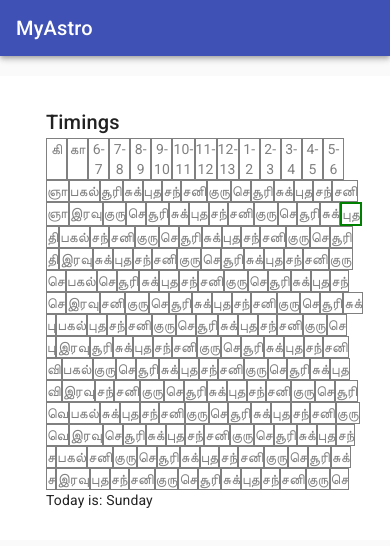
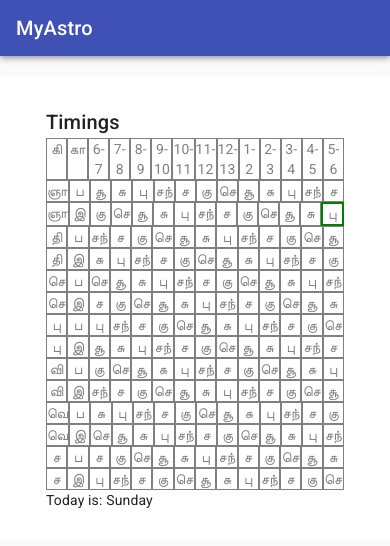
Before and after one commit to chivalrykarthik/myastro, a React (Create React App) app: page / in a window 390 px wide. Shown: the top 546 px of the page. Built offline with nearby package versions, Linux system fonts and the light colour scheme.

Commit message:
Added responsive text

```diff
--- a/src/GridCmp.js
+++ b/src/GridCmp.js
@@ -5,6 +5,7 @@ import './grid.css';
 
 const days = ["ஞா", "தி", "செ", "பு", "வி", "வெ", "ச"];
 const partOfDay = ['பகல்', 'இரவு'];
+const shortPartOfDay = ['ப', 'இ'];
 const planets = [
     "சூரி",
     "சுக்",
@@ -14,15 +15,23 @@ const planets = [
     "குரு",
     "செ"
 ]
+const shortPlanets = {
+    "சூரி": "சூ",
+    "சுக்": "சு",
+    "புத": "பு",
+    "சந்": "சந்",
+    "சனி": "ச",
+    "குரு": "கு",
+    "செ": "செ"
+}
 const mapping = [0, 3, 6, 2, 5, 1, 4];
-const typeOfPlanet = [];
+
 /*
     mapping[day] = map[0]
 
 */
 const DataCmp = ({ day, horraiArr, isToday }) => {
     let hour = getHour();
-    let d = getDay();
     let pod = hour > 12 ? 1 : 0; // to get the part of day from time
     let convertedHour = hour > 12 ? hour % 12 : hour;
     let rowNumber = convertedHour < 6 ? convertedHour + 6 : convertedHour - 6;
@@ -31,10 +40,16 @@ const DataCmp = ({ day, horraiArr, isToday }) => {
         return (
             <React.Fragment key={`p${k}`}>
                 <div className="flex-container">
-                    <HeadCol day={day} pd={pd} />
+                    <HeadCol day={day} pd={pd} className='long-text' />
+                    <HeadCol day={day} pd={shortPartOfDay[k]} className='short-text' />
                     {horraiArr[k].map((horrai, key) => {
                         let isActive = (isToday && rowNumber === key && pod === k) ? true : false;
-                        return <HourCol text={horrai} order={key + 2} key={`H${key}`} className={isActive ? 'active-horai' : ''} />
+                        return (
+                            <React.Fragment key={`h${key}`}>
+                                <HourCol text={horrai} order={key + 2} key={`LH${key}`} className={isActive ? 'active-horai long-text' : 'long-text'} />
+                                <HourCol text={shortPlanets[horrai]} order={key + 2} key={`SH${key}`} className={isActive ? 'active-horai short-text' : 'short-text'} />
+                            </React.Fragment>
+                        );
                     })}
 
                 </div>
@@ -44,11 +59,11 @@ const DataCmp = ({ day, horraiArr, isToday }) => {
     return content;
 }
 
-const HeadCol = ({ day, pd }) => {
+const HeadCol = ({ day, pd, className }) => {
     return (
         <>
-            <div className="flex-item" style={{ order: 1 }} >{day}</div>
-            <div className="flex-item" style={{ order: 2 }} >{pd}</div>
+            <div className={`flex-item ${className}`} style={{ order: 1 }} >{day}</div>
+            <div className={`flex-item ${className}`} style={{ order: 2 }} >{pd}</div>
         </>
     );
 };
@@ -88,8 +103,8 @@ function GridCmp() {
         let secondRow = buildRow(planets, planets.indexOf(firstRow[firstRow.length - 1]) + 1);
         let today = getDay();
         return (
-            <React.Fragment key={`D${key}`}>
-                <DataCmp day={day} horraiArr={[firstRow, secondRow]} today={today} isToday={today === key} />
+            <React.Fragment key={`F${key}`}>
+                <DataCmp day={day} horraiArr={[firstRow, secondRow]} today={today} isToday={today === key} key={`D${key}`} />
             </React.Fragment>
         )
     });
```
